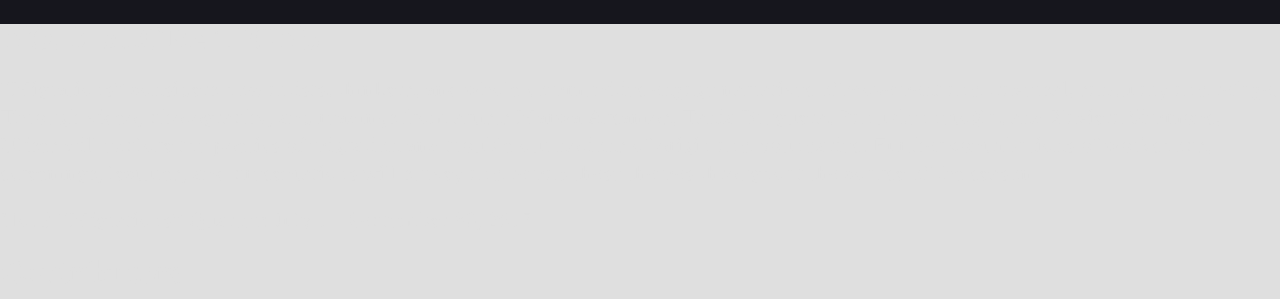
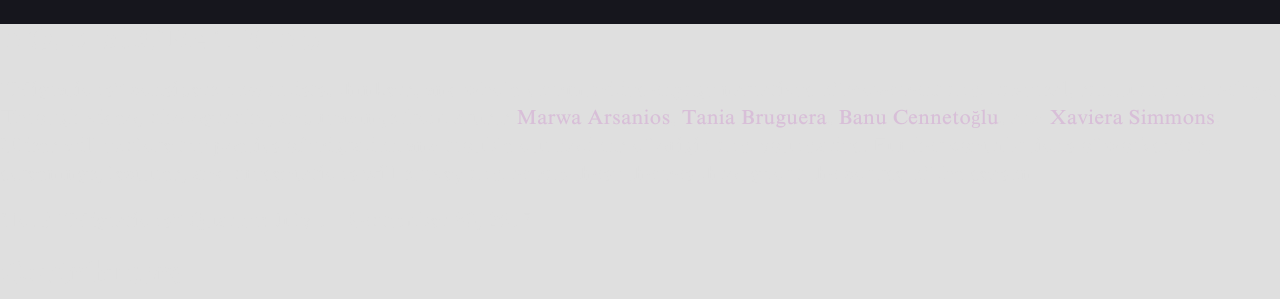
Before and after one commit to nerissacooney/ulises.us, a Jekyll site: the page built from _posts/2017-06-27-no-3-migrations.md, in a window 1280 px wide. Shown: the top 299 px of the page. Built offline with Jekyll 4.4.1, drawn with Linux system fonts in a browser that asks for light colours; nearby versions of some CDN libraries; a script that is not in the unit is left out; some of the changed lines change nothing that is shown.

Commit message:
Updated 2017-06-27-no-3-migrations.md

```diff
--- a/_posts/2017-06-27-no-3-migrations.md
+++ b/_posts/2017-06-27-no-3-migrations.md
@@ -5,8 +5,7 @@
 title: No. 3 Migrations
 categories: right
 ---
-
-"Migrations” considers how artists, thinkers, and whole communities engage narratives of movement and traversal, sanctuary and refuge. Through video, photography, and readings from artists Marwa Arsanios, Tania Bruguera, Banu Cennetoğlu, and Xaviera Simmons, Ulises will explore the poetics of migration and trouble our notions of origin and boundaries. Further contributions of workshops, screenings, lectures, and presentations will survey and remap these themes throughout the course of the season.
+"Migrations” considers how artists, thinkers, and whole communities engage narratives of movement and traversal, sanctuary and refuge. Through video, photography, and readings from artists [Marwa Arsanios](http://www.mor-charpentier.com/artist/marwa-arsonios/), [Tania Bruguera](http://www.taniabruguera.com/cms/), [Banu Cennetoğlu](http://rodeo-gallery.com/artists/banu-cennetoglu/), and [Xaviera Simmons](https://davidcastillogallery.com/artist/xaviera-simmons/), Ulises will explore the poetics of migration and trouble our notions of origin and boundaries. Further contributions of workshops, screenings, lectures, and presentations will survey and remap these themes throughout the course of the season.
 
 No. 3 "Migrations" Quarter: July 1 – September 30, 2017
 
```
